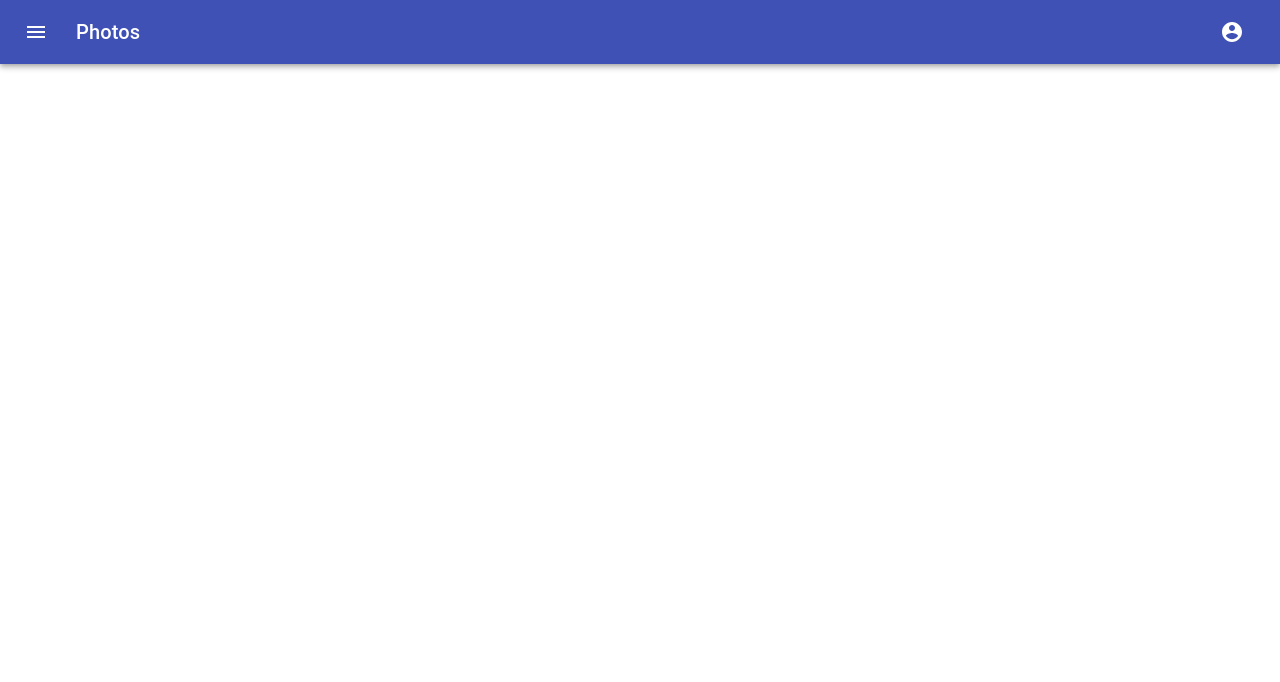
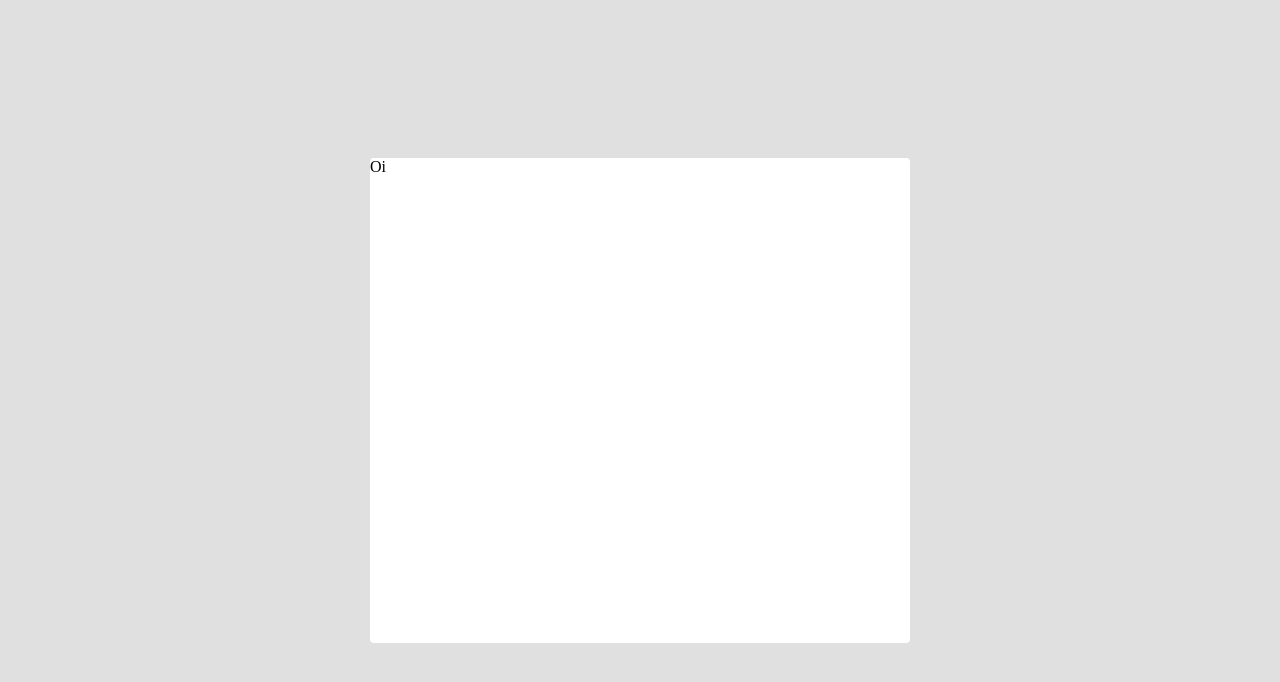
Before and after one commit to rennerborges/registerPoint, a React (Create React App) app: page / in a window 1280 px wide. Shown: the top 682 px of the page. Built offline with nearby package versions, Linux system fonts and the light colour scheme.

Commit message:
Adicionando Main

```diff
--- a/src/App.js
+++ b/src/App.js
@@ -1,12 +1,26 @@
 import React from 'react';
-import MenuAppBar from './components/MenuAppBar';
+import Main from './components/Main';
 
 function App() {
   return (
     <div className="App">
-      <MenuAppBar/>
+      <div style={styles.App}>
+        <Main />
+      </div>
     </div>
   );
 }
 
+const styles = {
+  App: {
+    width: '100%',
+    height: '100vh',
+    display: 'flex',
+    backgroundColor: '#e0e0e0',
+    flexDirection: 'column',
+    alignItems: 'center',
+    justifyContent: 'center',
+  }
+}
+
 export default App;
--- /dev/null
+++ b/src/components/Main/index.js
@@ -0,0 +1,22 @@
+import React, { Component } from 'react';
+
+const styles = {
+    Main: {
+        width: 540,
+        height: 485,
+        backgroundColor: 'white',
+        borderRadius: 4,
+        boxShadow: '#A8A8A8 0px 1px 3px 0px #C3C3C3 0px 1px 1px 0px #D5D5D5 0px 2px 1px -1px'
+
+    }
+}
+
+export default class Main extends Component{
+    render(){
+        return(
+            <div style={styles.Main} >
+                <p>Oi</p>
+            </div>
+        )
+    }
+}
--- a/src/components/MenuAppBar/index.js
+++ b/src/components/MenuAppBar/index.js
@@ -46,11 +46,11 @@ export default function MenuAppBar() {
         <div className={classes.root}>
             <AppBar position="static">
                 <Toolbar>
-                    <IconButton edge="start" className={classes.menuButton} color="inherit" aria-label="menu">
+                    {/* <IconButton edge="start" className={classes.menuButton} color="inherit" aria-label="menu">
                         <MenuIcon />
-                    </IconButton>
+                    </IconButton> */}
                     <Typography variant="h6" className={classes.title}>
-                        Photos
+                        RennerPoint
           </Typography>
                     {auth && (
                         <div>
```
